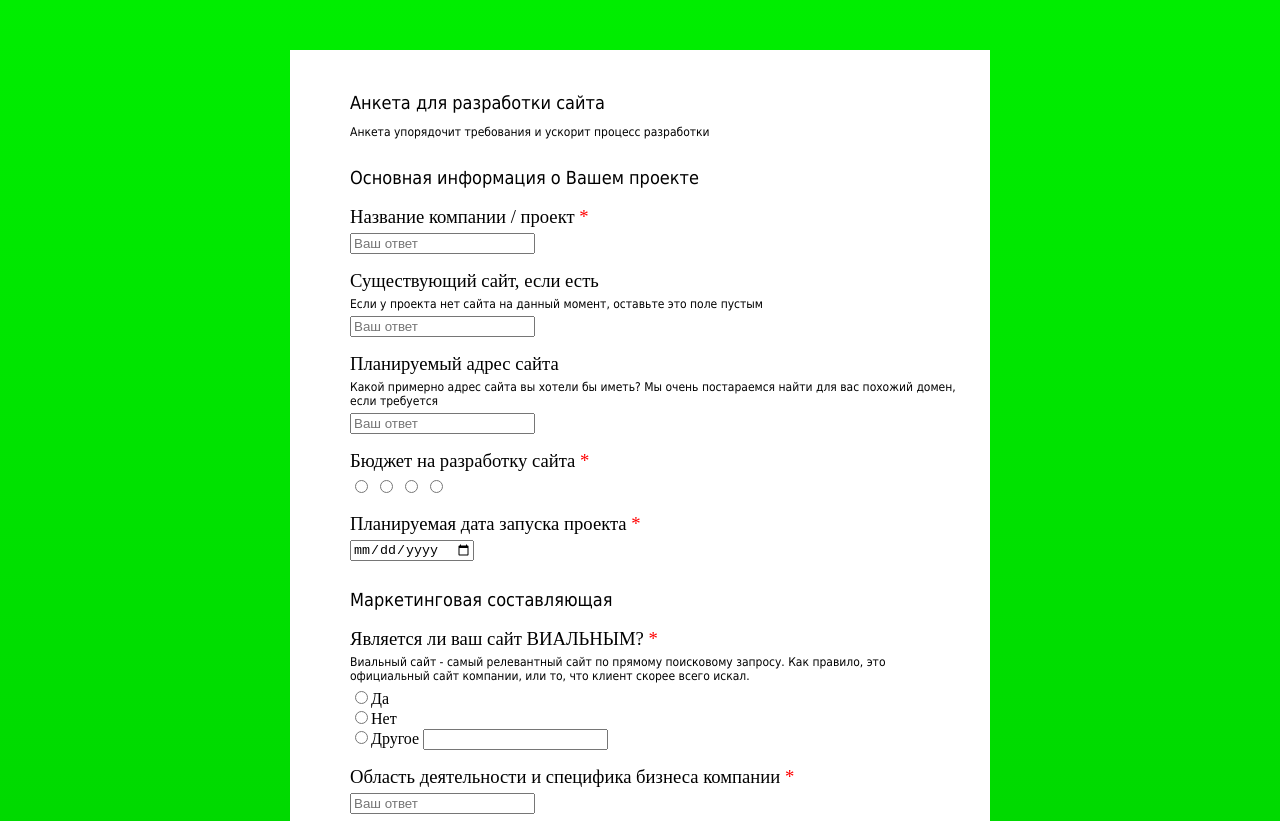
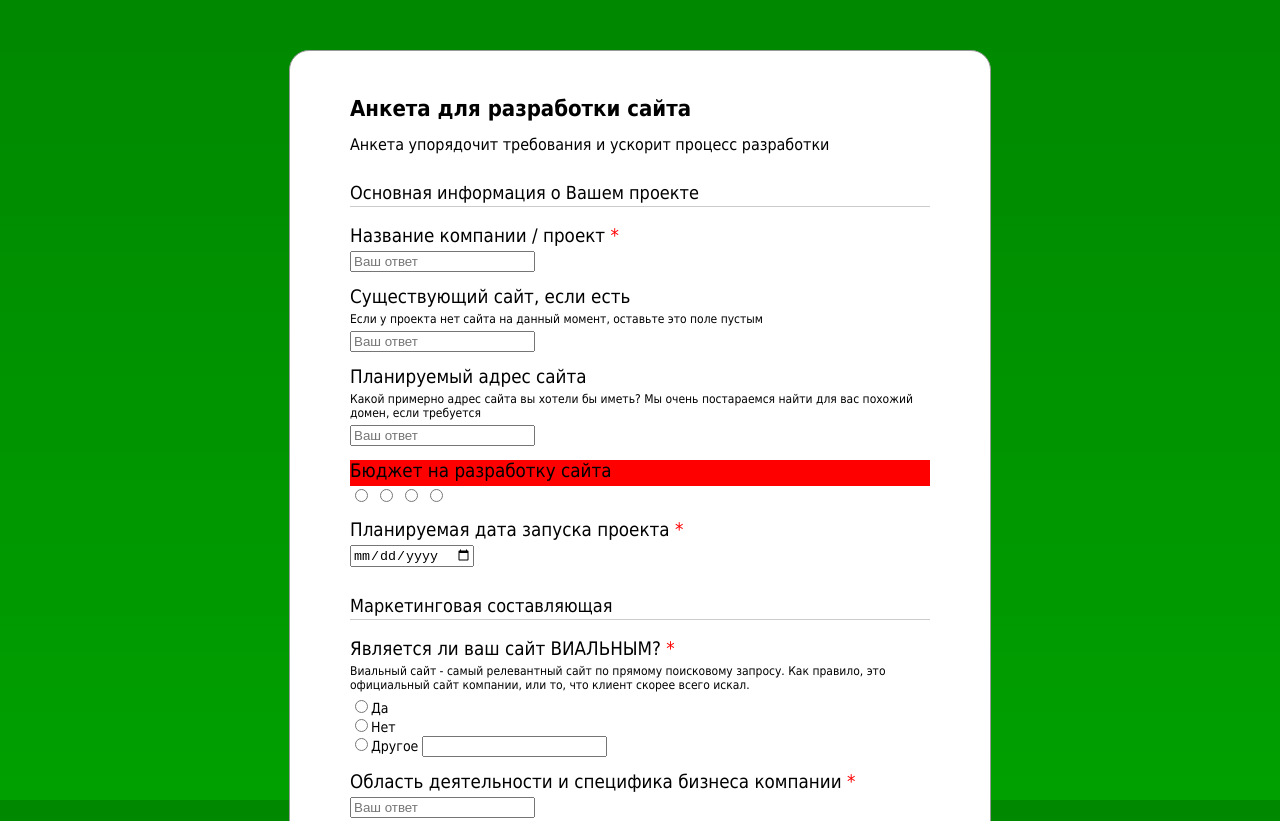
Before and after one commit to HANT666/profile, a plain HTML site: page index.html in a window 1280 px wide. Shown: the top 821 px of the page. Drawn offline with Linux system fonts and the light colour scheme.

Commit message:
верстка и начало js

```diff
--- a/index.html
+++ b/index.html
@@ -6,6 +6,7 @@
   <link rel="stylesheet/less" type="text/css" href="style.less" />
   <script src="less.js" type="text/javascript"></script>
   <meta charset="utf-8" />
+  <script src="script.js" type="text/javascript"></script>
 </HEAD>
 
 <BODY>
@@ -30,11 +31,11 @@
           <input id="3" type="text" value="" placeholder="Ваш ответ" />
         </p>
         <p>
-          <label for="" data-required="true">Бюджет на разработку сайта </label>
-          <input type="radio" name="selector" value="1" />
-          <input type="radio" name="selector" value="2" />
-          <input type="radio" name="selector" value="3" />
-          <input type="radio" name="selector" value="4" />
+          <label id="kazna" for="" data-required="true">Бюджет на разработку сайта </label>
+          <input type="radio" name="selector" value="10000" />
+          <input type="radio" name="selector" value="20000" />
+          <input type="radio" name="selector" value="30000" />
+          <input type="radio" name="selector" value="40000" />
         </p>
         <p>
           <label for="5" data-required="true">Планируемая дата запуска проекта </label>
--- /dev/null
+++ b/script.js
@@ -0,0 +1,8 @@
+window.onload = function(){
+  var label = $("#kazna");
+  label.style.background = "red";
+}
+
+function $(selector){
+  return document.querySelector(selector);
+}
--- a/style.less
+++ b/style.less
@@ -4,28 +4,33 @@
 html{
 
   // background: linear-gradient(to bottom, #00EE00, #00A000 50%, #00EE00 100%);
-  .gradient(#00EE00, #00A000)}
+  .gradient(darken(#00EE00, 20%), #00A000);
+  background-attachment: fixed;
+  }
 body{
   margin: 0;
 }
 h1{
-  .font(18px);
+  .font(22px, bold);
   text-align: left;
 }
 h2{
-  .font(12px);
+  .font(16px);
   text-align: left;
 }
 h3{
   .font(18px);
+  border-bottom: 1px solid #ccc;
   text-align: left;
   padding-top: 10px;
+  padding-bottom: 3px;
 }
 header{
   padding-left: 30px;
 }
 section{
   padding-left: 30px;
+  padding-right: 30px;
 }
 div {
   margin-left: auto;
@@ -33,16 +38,19 @@ div {
     text-align: center;
   background-color: white;
 }
-form {
-
-}
 div.main {
+  .rounded(20px);
+  .edge(#999);
   margin: 50px auto;
   .size(50%, 100%);
   background-color: white;
   padding: 30px;
   text-align: left;
 }
+form {
+
+}
+
 label{
   display: block;
   font-size: 14pt;
@@ -61,5 +69,5 @@ input[text]{
   width: 50%;
 }
 p{
-
+  .font(14px);
 }
```
